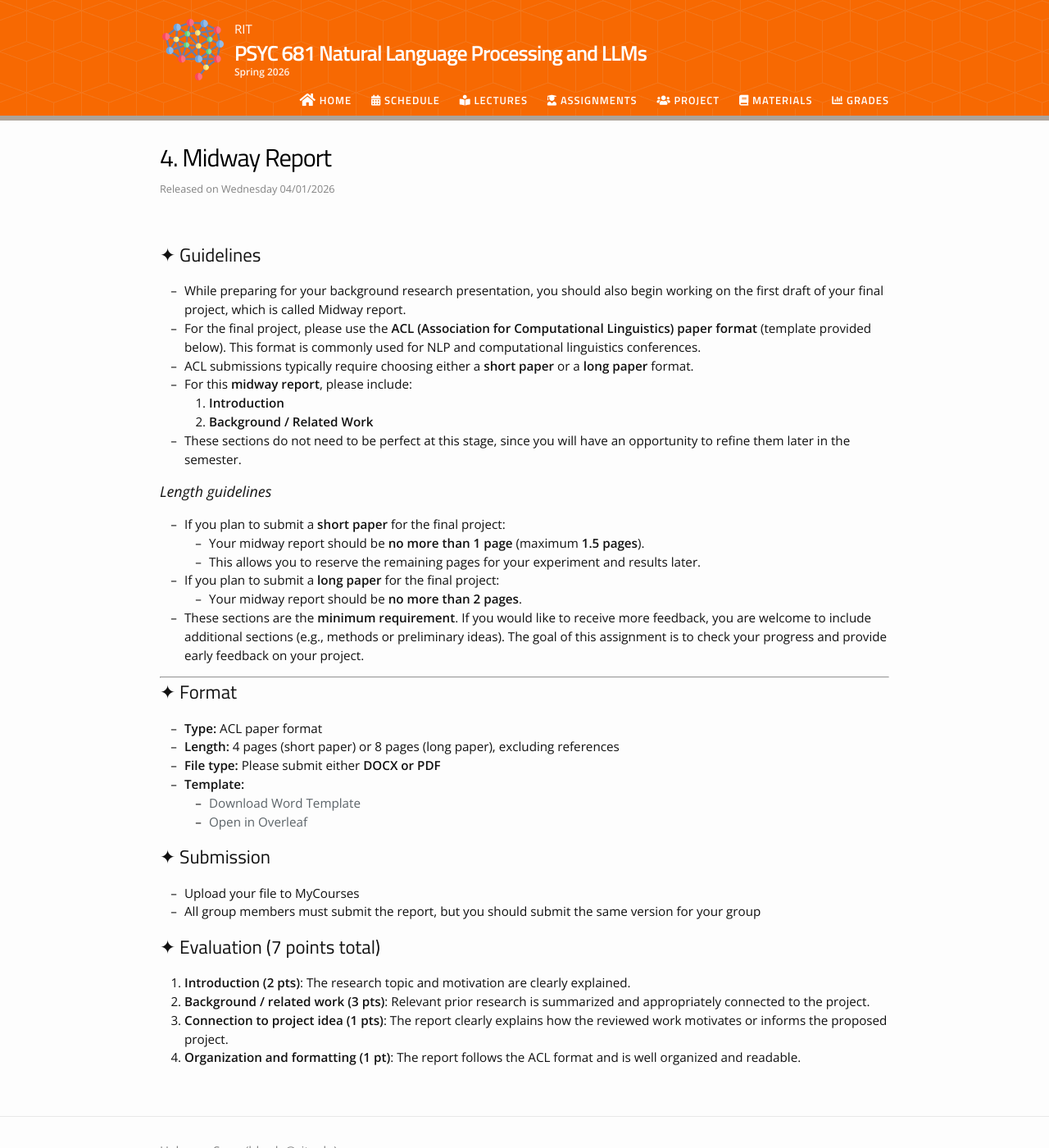
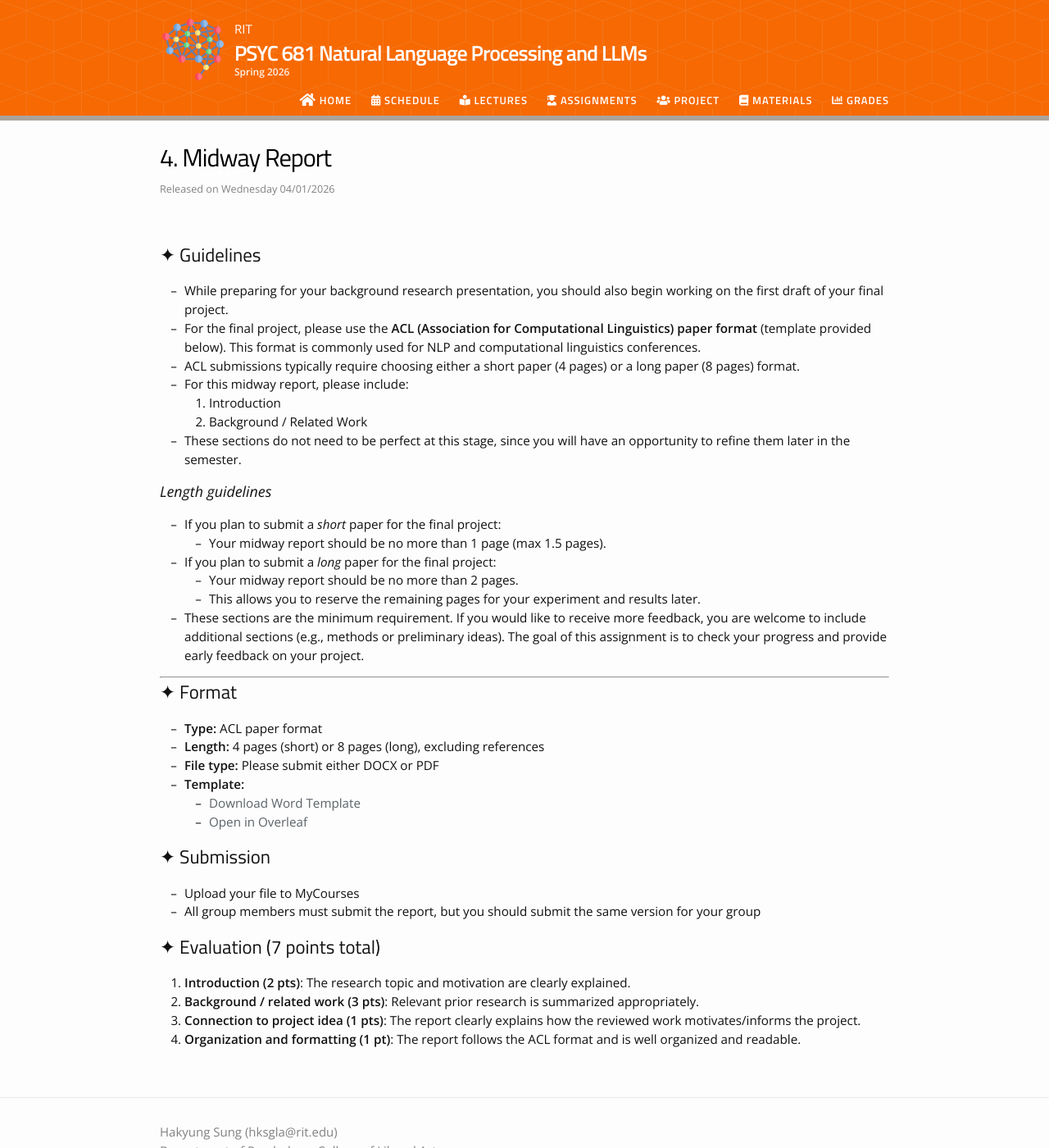
Before and after one commit to hksung/Spring26_PSYC681, a Jekyll site: the page built from _assignments/4_midway report.md, in a window 1280 px wide and 1400 px high. Shown: the whole window at 82% size. Built offline with Jekyll 4.4.1, drawn with Linux system fonts in a browser that asks for light colours; nearby versions of some CDN libraries.

Commit message:
Update 4_midway report.md

```diff
--- a/_assignments/4_midway report.md
+++ b/_assignments/4_midway report.md
@@ -9,32 +9,30 @@ due_event:
 ---
 ## ✦ Guidelines
 
-- While preparing for your background research presentation, you should also begin working on the first draft of your final project, which is called Midway report.
+- While preparing for your background research presentation, you should also begin working on the first draft of your final project.
 - For the final project, please use the **ACL (Association for Computational Linguistics) paper format** (template provided below). This format is commonly used for NLP and computational linguistics conferences.
-- ACL submissions typically require choosing either a **short paper** or a **long paper** format.
-- For this **midway report**, please include:
-	1. **Introduction**
-	2. **Background / Related Work**
+- ACL submissions typically require choosing either a short paper (4 pages) or a long paper (8 pages) format.
+- For this midway report, please include:
+	1. Introduction
+	2. Background / Related Work
 - These sections do not need to be perfect at this stage, since you will have an opportunity to refine them later in the semester.
 
 ### Length guidelines
 
-- If you plan to submit a **short paper** for the final project:
-  - Your midway report should be **no more than 1 page** (maximum **1.5 pages**).
+- If you plan to submit a *short* paper for the final project:
+  - Your midway report should be no more than 1 page (max 1.5 pages).
+- If you plan to submit a *long* paper for the final project:
+  - Your midway report should be no more than 2 pages.
   - This allows you to reserve the remaining pages for your experiment and results later.
-
-- If you plan to submit a **long paper** for the final project:
-  - Your midway report should be **no more than 2 pages**.
-
-- These sections are the **minimum requirement**. If you would like to receive more feedback, you are welcome to include additional sections (e.g., methods or preliminary ideas). The goal of this assignment is to check your progress and provide early feedback on your project.
+- These sections are the minimum requirement. If you would like to receive more feedback, you are welcome to include additional sections (e.g., methods or preliminary ideas). The goal of this assignment is to check your progress and provide early feedback on your project.
 
 ---
 
 ## ✦ Format
 
 * **Type:** ACL paper format
-* **Length:** 4 pages (short paper) or 8 pages (long paper), excluding references
-* **File type:** Please submit either **DOCX or PDF**
+* **Length:** 4 pages (short) or 8 pages (long), excluding references
+* **File type:** Please submit either DOCX or PDF
 * **Template:**
   * [Download Word Template](../Files/acl.docx)
   * <a href="https://github.com/acl-org/acl-style-files" target="_blank">Open in Overleaf</a>
@@ -50,6 +48,6 @@ due_event:
 ## ✦ Evaluation (7 points total)
 
 1. **Introduction (2 pts)**: The research topic and motivation are clearly explained.
-2. **Background / related work (3 pts)**: Relevant prior research is summarized and appropriately connected to the project.
-3. **Connection to project idea (1 pts)**: The report clearly explains how the reviewed work motivates or informs the proposed project.
+2. **Background / related work (3 pts)**: Relevant prior research is summarized appropriately.
+3. **Connection to project idea (1 pts)**: The report clearly explains how the reviewed work motivates/informs the project.
 4. **Organization and formatting (1 pt)**: The report follows the ACL format and is well organized and readable.
```
